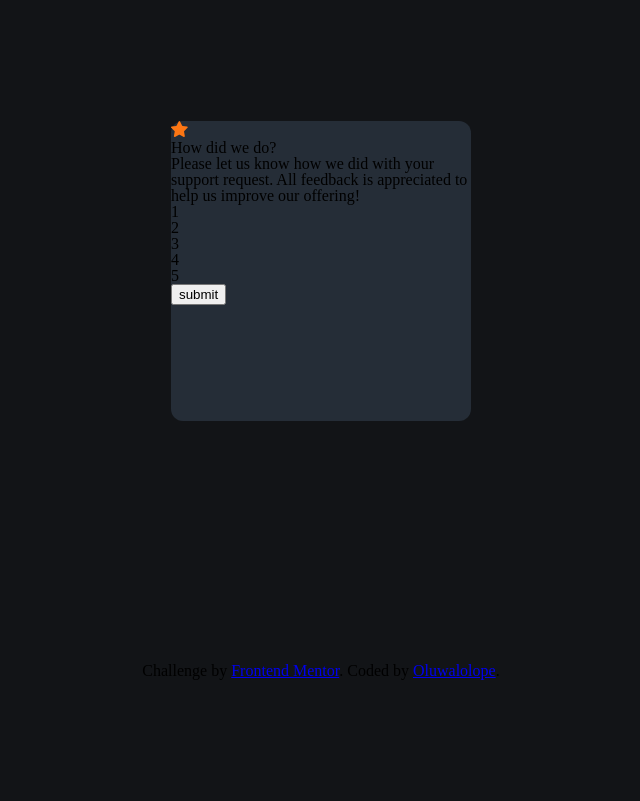
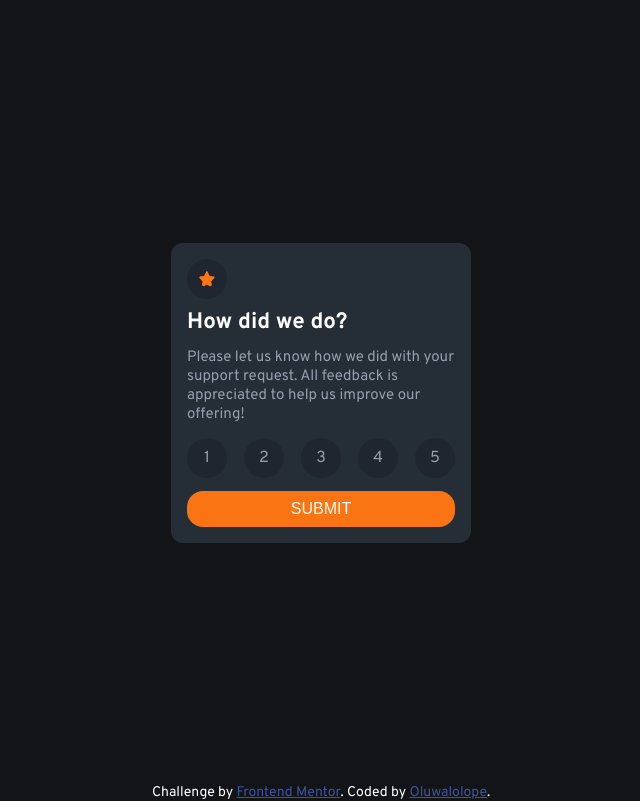
Before and after one commit to Oluwalolope/Day-12, a plain HTML site: page index.html in a window 1280 px wide. Shown: the whole page, without its empty margins (319-959 px from the left). Drawn offline with Linux system fonts and the light colour scheme.

Commit message:
Finished the HTML and CSS template

```diff
--- a/index.html
+++ b/index.html
@@ -37,7 +37,7 @@
         <!-- response state start -->
         <div class="response--state">
             <img src="images/illustration-thank-you.svg" alt="an illustration">
-            <p>You selected <span class="rating">0</span> out of 5</p>
+            <p class="rating">You selected <span>0</span> out of 5</p>
             <h2>Thank you!</h2>
             <p>We appreciate you taking the time to give a rating. If you ever need more support, don't hesitate to get in touch!</p>
         </div>
--- a/style.css
+++ b/style.css
@@ -8,11 +8,13 @@
     /* background color */
     --bg-container: hsl(213, 19%, 18%);
     --bg-body: hsl(216, 12%, 8%);
+    --bg-btn: hsla(214, 21%, 13%, 0.5);
 
     /* font size */
-    --fs-h1: 1.3125rem;
+    --fs-h1: 1.4rem;
+    --fs-h2: 1.25rem;
     --fs-p: .9375rem;
-    --fs-btn: ;
+    --fs-btn: 1rem;
 
     /* font family */
     --ff: "Overpass", sans-serif;
@@ -22,20 +24,140 @@
     --fw-bold: 700;
 }
 
-.response--state {
-    display: none;
-}
-
 body {
     display: grid;
+    grid-template-rows: 1fr auto;
     min-height: 100vh;
     place-items: center;
     background-color: var(--bg-body);
+    font-family: var(--ff);
 }
 
 .container {
     width: 18.75rem;
     height: 18.75rem;
     background-color: var(--bg-container);
-    border-radius: 12px;
+    border-radius: .75rem;
+    box-sizing: border-box;
+    padding: 1rem;
 }
+
+/* ----------rating state start------------ */
+.rating--state {
+    display: flex; /* change to flex later*/
+    flex-direction: column;
+    height: 100%;
+    width: 100%;
+    justify-content: space-between;
+}
+
+.ratings {
+    display: flex;
+    flex-direction: row;
+    justify-content: space-between;
+}
+
+.rating--state img {
+    background-color: var(--bg-btn);
+    padding: .75rem;
+    box-sizing: border-box;
+    text-align: center;
+    width: 40px;
+    height: 40px;
+    border-radius: 50%;
+}
+
+h1 {
+    font-size: var(--fs-h1);
+    font-weight: var(--fw-bold);
+    color: var(--clr-white);
+}
+
+p {
+    font-size: var(--fs-p);
+    font-weight: var(--fw-regular);
+    color: var(--clr-secondary);
+    line-height: 1.2rem;
+}
+
+li {
+    background-color: var(--bg-btn);
+    color: var(--clr-secondary);
+    padding: .75rem;
+    box-sizing: border-box;
+    text-align: center;
+    width: 40px;
+    height: 40px;
+    border-radius: 50%;
+}
+li:hover{
+    cursor: pointer;
+    color: var(--clr-white);
+    background-color: var(--clr-accent);
+    transition: 150ms ease-in-out;
+}
+li:has(+ li:hover) {
+    background-color: gray;
+    color: var(--clr-white);
+    transition: 160ms ease-in-out;
+}
+
+button {
+    color: var(--clr-white);
+    background-color: var(--clr-accent);
+    border: 1px solid transparent;
+    border-radius: 1rem;
+    width: 100%;
+    padding: .5rem 1rem;
+    font-size: var(--fs-btn);
+    font-weight: var(--fw-regular);
+    text-transform: uppercase;
+}
+button:hover {
+    cursor: pointer;
+    background-color: var(--clr-white);
+    color: var(--clr-accent);
+    transition: 150ms ease-in-out;
+}
+/* ------------rating state end------------ */
+
+/*-----------start of response state------------- */
+.response--state {
+    display: none; /* change to flex later*/
+    flex-direction: column;
+    height: 100%;
+    width: 100%;
+    justify-content: space-between;
+    align-items: center;
+}
+
+.rating {
+    background-color: var(--bg-btn);
+    border-radius: .75rem;
+    color: var(--clr-accent);
+    padding: .4rem .8rem;
+    box-sizing: border-box;
+}
+
+h2 {
+    color: var(--clr-white);
+    font-size: var(--fs-h2);
+    font-weight: var(--fw-bold);
+}
+
+.response--state p {
+    text-align: center;
+}
+/*-----------end of response state------------- */
+
+
+/*-----------start of attribution------------- */
+.attribution {
+    font-size: .875rem;
+    color: var(--clr-white);
+    text-align: center;
+}
+.attribution a {
+    color: hsl(228, 45%, 44%);
+}
+/*------------end of attribution------------- */
```
